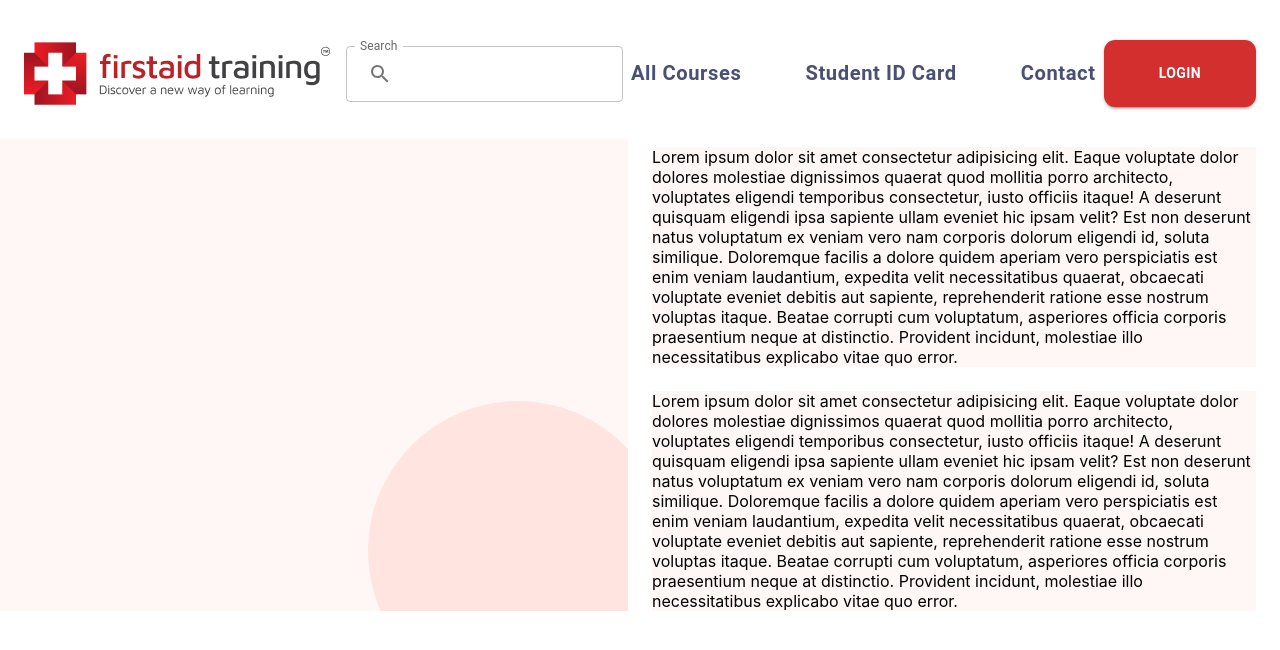
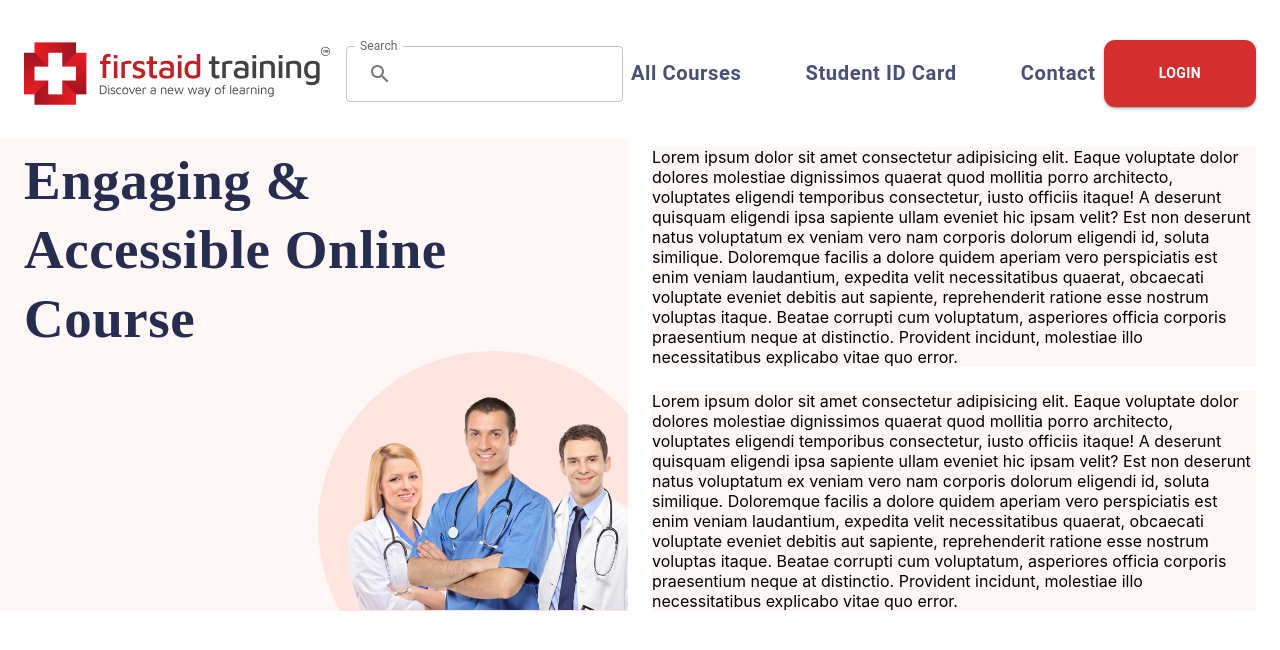
Before and after one commit to tawsifhye/firstaid-learnig-redux, a React (Create React App) app: page / in a window 1280 px wide. Shown: the top 650 px of the page. Built offline with nearby package versions, Linux system fonts and the light colour scheme.

Commit message:
Hero Section 1st Grid added

```diff
--- a/src/Components/Hero.js
+++ b/src/Components/Hero.js
@@ -1,4 +1,4 @@
-import { Container } from '@mui/material';
+import { Box, Container } from '@mui/material';
 import React from 'react';
 import HeroLayout from './layout/HeroLayout';
 
@@ -6,9 +6,15 @@ const Hero = () => {
     return (
         <div>
             <Container maxWidth="xl">
-                <HeroLayout />
+
+                <HeroLayout position={{
+                    bottom: '-90px',
+                    right: '-40px',
+                }} text={<div>Engaging & <br /> Accessible Online <br /> Course</div>}
+                />
+
             </Container>
-        </div>
+        </div >
     );
 };
 
--- a/src/Components/layout/HeroLayout.js
+++ b/src/Components/layout/HeroLayout.js
@@ -1,9 +1,11 @@
 
-import { Box, Grid } from '@mui/material';
+import { Box, Grid, Typography } from '@mui/material';
+import zIndex from '@mui/material/styles/zIndex';
 import React from 'react';
 import doctorImage from '../../images/doctors.png'
 
-const HeroLayout = () => {
+const HeroLayout = ({ position, text }) => {
+    console.log();
     return (
         // backgroundColor: '#FFF6F6'
         <div>
@@ -11,19 +13,40 @@ const HeroLayout = () => {
             <Box sx={{ width: '100%' }}>
                 <Grid container rowSpacing={1} columnSpacing={{ xs: 1, sm: 2, md: 3 }} >
                     <Grid item xs={6} sx={{ backgroundColor: '#FFF6F6', position: 'relative', overflow: 'hidden' }}>
+
+                        <Typography
+                            sx={{
+                                fontFamily: 'Circular Std',
+                                fontStyle: 'normal',
+                                fontWeight: 900,
+                                fontSize: '55px',
+                                lineHeight: '125%',
+                                color: '#272D4E',
+                                whiteSpace: 'pre-line'
+                            }}>
+                            {text}
+                        </Typography>
                         <Box
                             sx={{
-                                width: '300px',
-                                height: '300px',
+                                width: '350px',
+                                height: '350px',
                                 backgroundColor: '#FFE4E0',
                                 borderRadius: '50%',
                                 position: 'absolute',
-                                bottom: '-90px',
-                                right: '-40px',
-                                overflow: 'hidden'
+                                bottom: position.bottom,
+                                right: position.right,
+
                             }}
-                        />
-                        {/* <img src={doctorImage} alt="" /> */}
+                        >
+                            <img src={doctorImage} alt=""
+                                style={{
+                                    width: '80%',
+                                    position: 'absolute',
+                                    bottom: '91px',
+                                    right: '40px'
+                                }} />
+
+                        </Box>
 
 
                     </Grid>
```
